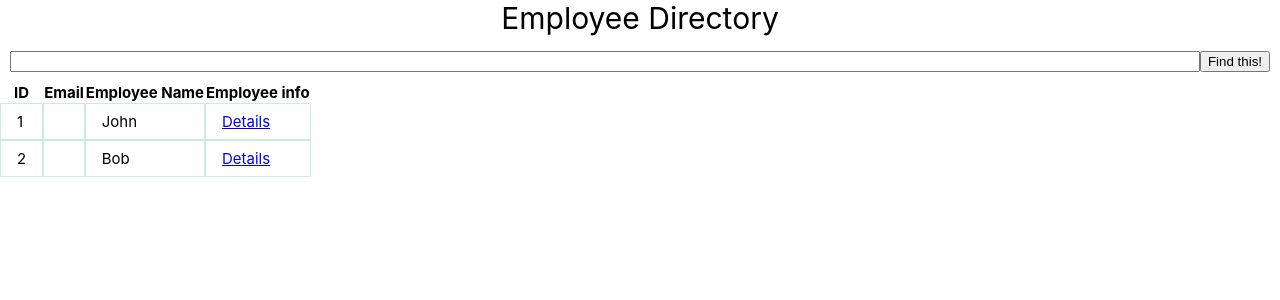
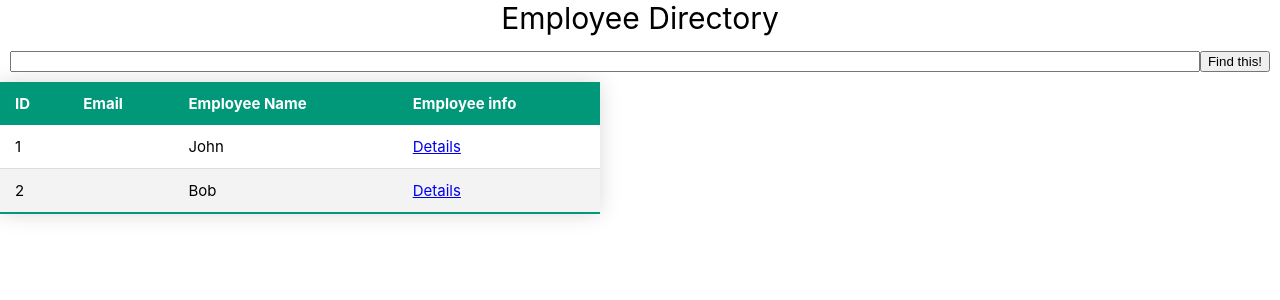
Before and after one commit to IBS-JS-202304/module_01, a React (Create React App) app: page / in a window 1280 px wide. Shown: the top 300 px of the page. Built offline with nearby package versions, Linux system fonts and the light colour scheme.

Commit message:
table styles

```diff
--- a/src/components/EmployeeGrid/EmployeeGrid.css
+++ b/src/components/EmployeeGrid/EmployeeGrid.css
@@ -1,3 +1,35 @@
-.employee-list-wrapper {
+/* https://dev.to/dcodeyt/creating-beautiful-html-tables-with-css-428l */
 
+/* Стиль таблицы: общие границы ячеек, ширина, тень */
+.employee-list-wrapper .employee-grid-table {
+    border-collapse: collapse; /* https://developer.mozilla.org/en-US/docs/Web/CSS/border-collapse */
+    min-width: 600px;
+    box-shadow: 0 0 20px rgba(0, 0, 0, 0.15);
 }
+/* Стиль строки заголовка */
+.employee-list-wrapper .employee-grid-table thead tr {
+    background-color: #009879;
+    color: #ffffff;
+    text-align: left;
+}
+/* Внутренние поля всех ячеек (в т. ч. заголовка) */
+.employee-list-wrapper .employee-grid-table th,
+.employee-list-wrapper .employee-grid-table td {
+    padding: 12px 15px;
+}
+/* Нижняя граница строки для разделения строк */
+.employee-list-wrapper .employee-grid-table .table-row {
+    border-bottom: 1px solid #dddddd;
+}
+/* Фон для чётных строк */
+.employee-list-wrapper .employee-grid-table .table-row:nth-of-type(even) {
+    background-color: #f3f3f3;
+}
+/* Нижняя граница всей таблицы */
+.employee-list-wrapper .employee-grid-table .table-row:last-of-type {
+    border-bottom: 2px solid #009879;
+}
+/* Фон строки под курсором */
+.employee-list-wrapper .employee-grid-table .table-row:hover {
+    background-color: #eeeeee;
+}
--- a/src/components/EmployeeGrid/EmployeeGrid.jsx
+++ b/src/components/EmployeeGrid/EmployeeGrid.jsx
@@ -31,22 +31,26 @@ const columns = [
     }
 ];
 
+const tableMessage = (text) => {
+    return <tbody><tr><td colSpan={99}>{text}</td></tr></tbody>;
+}
+
 export const EmployeeGrid = () => {
     const { data, isFetching, isLoaded } = useEmployeeList();
 
     const prepareList = useCallback(() => {
         if (isFetching) {
-            return <>Data loading...</>;
+            return tableMessage("Data loading...");
         } else if (!isFetching && isLoaded && data) {
-            return data.map((user, i) =>
+            return <tbody>{data.map((user, i) =>
                 <EmployeeGridRow rowData={user} columns={columns} key={`${i}-${user.id}`} />
-            )
+            )}</tbody>
         }
 
-        return <>No data.</>;
+        return tableMessage("No data.");
     }, [data, isFetching, isLoaded]);
 
     return (<div className="employee-list-wrapper">
-        <table style={{"border-spacing": 0}}><EmployeeGridHeader columns={columns} key='table-herder' />{prepareList()}</table>
+        <table className='employee-grid-table'><EmployeeGridHeader columns={columns} key='table-herder' />{prepareList()}</table>
     </div>);
 }
--- a/src/components/EmployeeGrid/EmployeeGridHeader.jsx
+++ b/src/components/EmployeeGrid/EmployeeGridHeader.jsx
@@ -2,5 +2,5 @@ export const EmployeeGridHeader = ({columns}) => {
 
     const preparedColumns = columns.map(({title}, i) => <th key={i}>{title}</th>);
 
-    return <tr>{preparedColumns}</tr>;
+    return <thead><tr>{preparedColumns}</tr></thead>;
 }
--- a/src/components/EmployeeGrid/EmployeeGridRow.css
+++ /dev/null
@@ -1,5 +0,0 @@
-.table-row td {
-    border: solid #93dbb180 1px;
-    padding: 8px 16px;
-    margin: 0;
-}
--- a/src/components/EmployeeGrid/EmployeeGridRow.jsx
+++ b/src/components/EmployeeGrid/EmployeeGridRow.jsx
@@ -1,5 +1,3 @@
-import './EmployeeGridRow.css';
-
 export const EmployeeGridRow = ({ rowData, columns }) => {
     const cells = columns.map(({ dataKey, renderCell }) => <td>{renderCell ? renderCell(rowData[dataKey], rowData) : rowData[dataKey]}</td>);
     return <tr className="table-row">{cells}</tr>;
```
